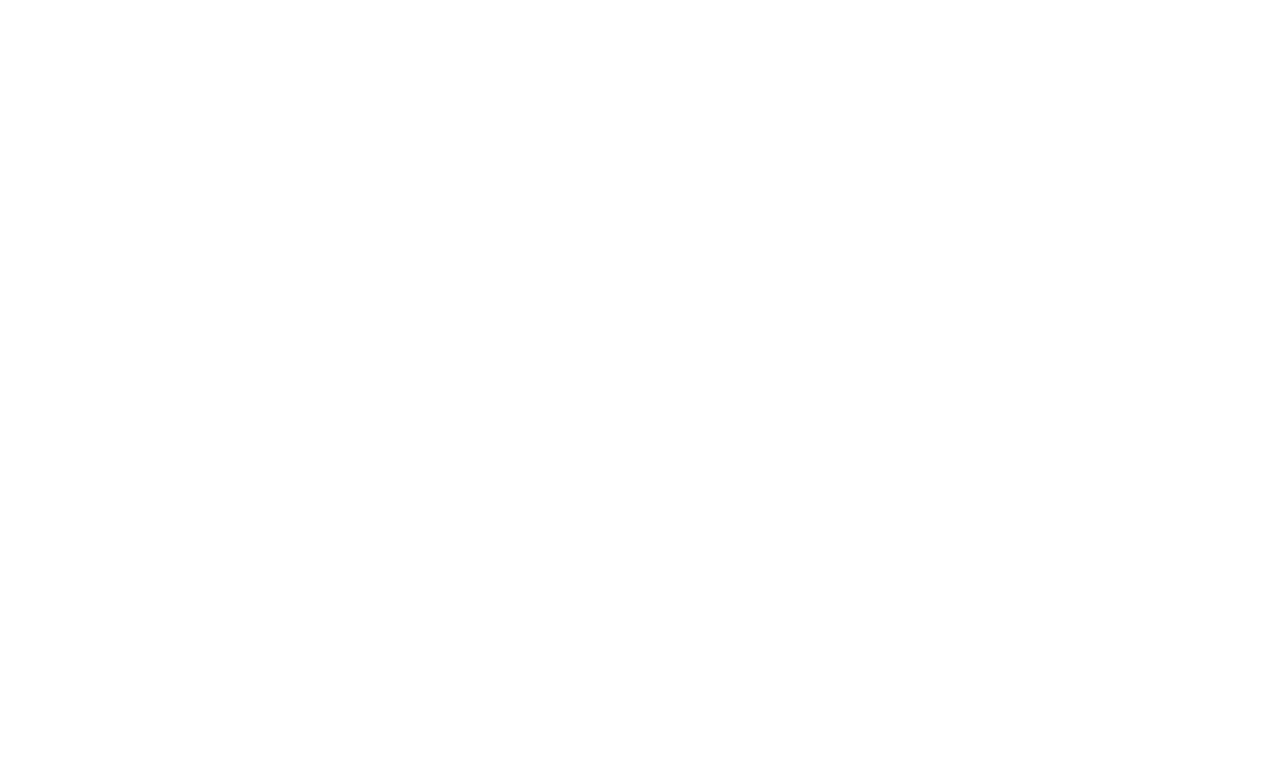
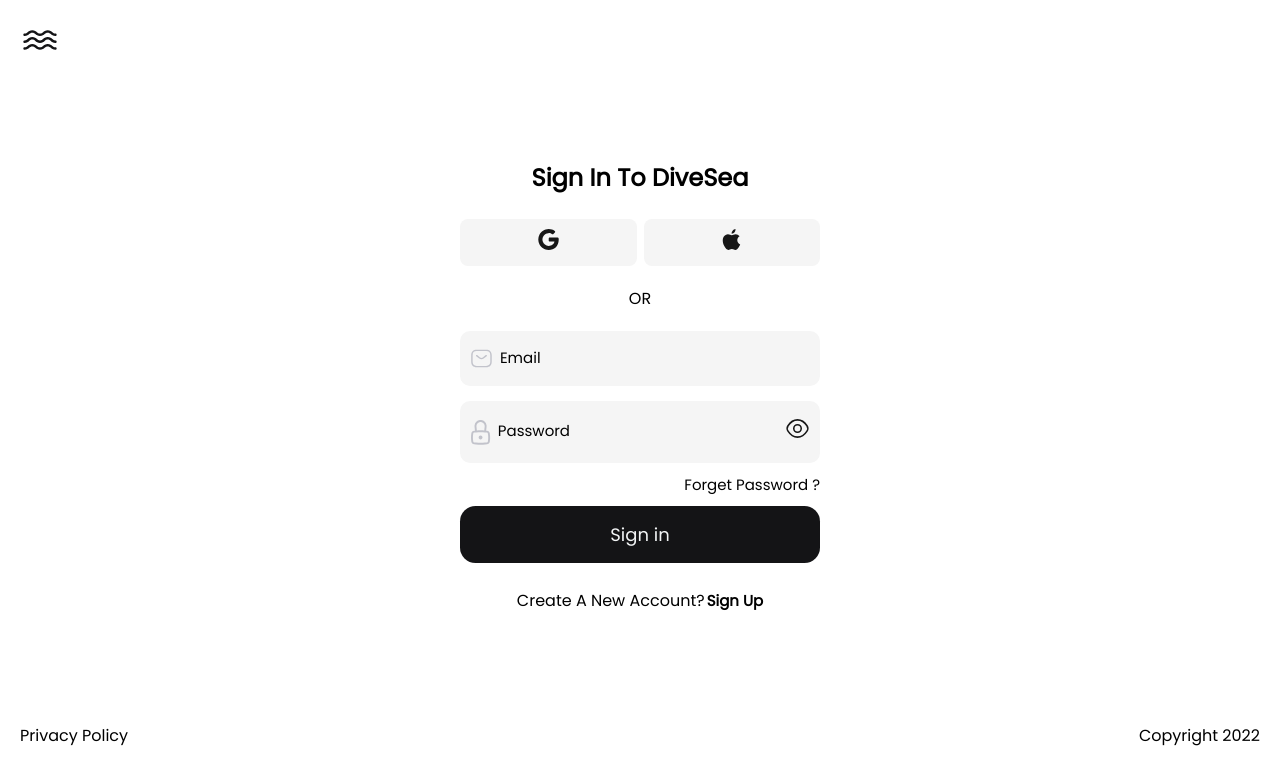
Before and after one commit to HaydarovDev/dashboard, a React (Vite) app: page /auth in a window 1280 px wide. Before the commit this address had no page. Shown: the top 784 px of the page. Built offline with nearby package versions, Linux system fonts and the light colour scheme.

Commit message:
refactor: removed helmet

```diff
--- a/src/App.tsx
+++ b/src/App.tsx
@@ -1,6 +1,9 @@
 import { Route, Routes } from "react-router-dom";
 import Signin from "./auth/SignIn/Signin";
 import Home from "./Home";
+import Auth from "./auth/layout/Auth";
+import Signup from "./auth/SignUp/Signup";
+import Reset from "./auth/Reset/Reset";
 
 const App = () => {
   return (
@@ -8,6 +11,11 @@ const App = () => {
       <Routes>
         <Route path="/" element={<Home />} />
         <Route path="/signin" element={<Signin />} />
+        <Route path="/auth" element={<Auth />}>
+          <Route index element={<Signin />} />
+          <Route path="signup" element={<Signup />} />
+          <Route path="reset-password" element={<Reset />} />
+        </Route>
       </Routes>
     </>
   );
--- /dev/null
+++ b/src/auth/Reset/Reset.tsx
@@ -0,0 +1,6 @@
+import "./Reset.css";
+const Reset = () => {
+  return <div>Reset</div>;
+};
+
+export default Reset;
--- a/src/auth/SignIn/Signin.css
+++ b/src/auth/SignIn/Signin.css
@@ -6,22 +6,13 @@
 
 section {
     padding: 15px 35px;
-    min-height: 100vh;
+    min-height: 80vh;
     display: grid;
-}
-
-section header {
-    display: flex;
-    align-items: center;
-}
-
-section header img {
-    cursor: pointer;
 }
 
 section main {
     width: 100%;
-    min-height: 80vh;
+    min-height: 70vh;
     display: flex;
     justify-content: center;
     align-items: center;
@@ -114,10 +105,6 @@ section main article .auth-providers button {
     cursor: pointer;
 }
 
-section main .auth {
-    width: 23%;
-}
-
 section main .auth a {
     text-decoration: none;
     color: black;
@@ -125,22 +112,6 @@ section main .auth a {
     display: block;
     padding-block: 10px;
     text-align: end;
-}
-
-section footer {
-    width: 100%;
-    display: flex;
-    align-items: center;
-    justify-content: space-between;
-}
-
-section footer p {
-    padding: 0;
-}
-
-section footer a {
-    text-decoration: none;
-    color: var(--grayClr);
 }
 
 @media screen and (max-width: 767px) {
--- a/src/auth/SignIn/Signin.tsx
+++ b/src/auth/SignIn/Signin.tsx
@@ -1,6 +1,4 @@
 import { memo, useState } from "react";
-import { Helmet } from "react-helmet-async";
-import logo from "../../assets/images/logo.svg";
 import "./Signin.css";
 import EmailIcon from "../../assets/images/email";
 import LockIcon from "../../assets/images/Lock";
@@ -24,17 +22,7 @@ const Signin = () => {
 
   return (
     <>
-      <Helmet>
-        <title>DiveSea - Signin</title>
-        <meta name="description" content="Here you can sign in" />
-        <meta property="og:title" content="Signin" />
-      </Helmet>
       <section>
-        <header>
-          <a href="/" aria-label="company logo">
-            <img src={logo} alt="company logo" width={40} loading="lazy" />
-          </a>
-        </header>
         <main>
           <article>
             <div className="auth">
@@ -74,19 +62,15 @@ const Signin = () => {
                     {show ? <EyeIcon size={25} /> : <OpenEyeIcon size={25} />}
                   </span>
                 </label>
-                <Link to={"/reser-password"}>Forget Password ?</Link>
+                <Link to={"reset-password"}>Forget Password ?</Link>
                 <button aria-label="signin">Sign in</button>
                 <p>
-                  Create A New Account? <Link to={"/signin"}>Sign Up</Link>
+                  Create A New Account? <Link to={"/signup"}>Sign Up</Link>
                 </p>
               </form>
             </div>
           </article>
         </main>
-        <footer>
-          <Link to={"/privacy"}>Privacy Policy</Link>
-          <p>Copyright 2022</p>
-        </footer>
       </section>
     </>
   );
--- /dev/null
+++ b/src/auth/SignUp/Signup.tsx
@@ -0,0 +1,6 @@
+import "./SignUp.css";
+const Signup = () => {
+  return <div>Signup</div>;
+};
+
+export default Signup;
--- /dev/null
+++ b/src/auth/components/Footer/Footer.css
@@ -0,0 +1,15 @@
+footer {
+    width: 100%;
+    display: flex;
+    align-items: center;
+    justify-content: space-between;
+}
+
+footer p {
+    padding: 0;
+}
+
+footer a {
+    text-decoration: none;
+    color: var(--grayClr);
+}
--- /dev/null
+++ b/src/auth/components/Footer/Footer.tsx
@@ -0,0 +1,13 @@
+import { Link } from "react-router-dom";
+import "./Footer.css";
+
+const Footer = () => {
+  return (
+    <footer>
+      <Link to={"/privacy"}>Privacy Policy</Link>
+      <p>Copyright 2022</p>
+    </footer>
+  );
+};
+
+export default Footer;
--- /dev/null
+++ b/src/auth/components/Header/Header.css
@@ -0,0 +1,8 @@
+section header {
+    display: flex;
+    align-items: center;
+}
+
+section header img {
+    cursor: pointer;
+}
--- /dev/null
+++ b/src/auth/components/Header/Header.tsx
@@ -0,0 +1,13 @@
+import "./Header.css";
+import logo from "../../../assets/images/logo.svg";
+const Header = () => {
+  return (
+    <header>
+      <a href="/" aria-label="company logo">
+        <img src={logo} alt="company logo" width={40} loading="lazy" />
+      </a>
+    </header>
+  );
+};
+
+export default Header;
--- /dev/null
+++ b/src/auth/layout/Auth.tsx
@@ -0,0 +1,15 @@
+import { Outlet } from "react-router-dom";
+import Footer from "../components/Footer/Footer";
+import Header from "../components/Header/Header";
+
+const Auth = () => {
+  return (
+    <div style={{ padding: "20px" }}>
+      <Header />
+      <Outlet />
+      <Footer />
+    </div>
+  );
+};
+
+export default Auth;
```
Also changed, not shown: src/auth/Reset/Reset.css (added), src/auth/SignUp/SignUp.css (added).
